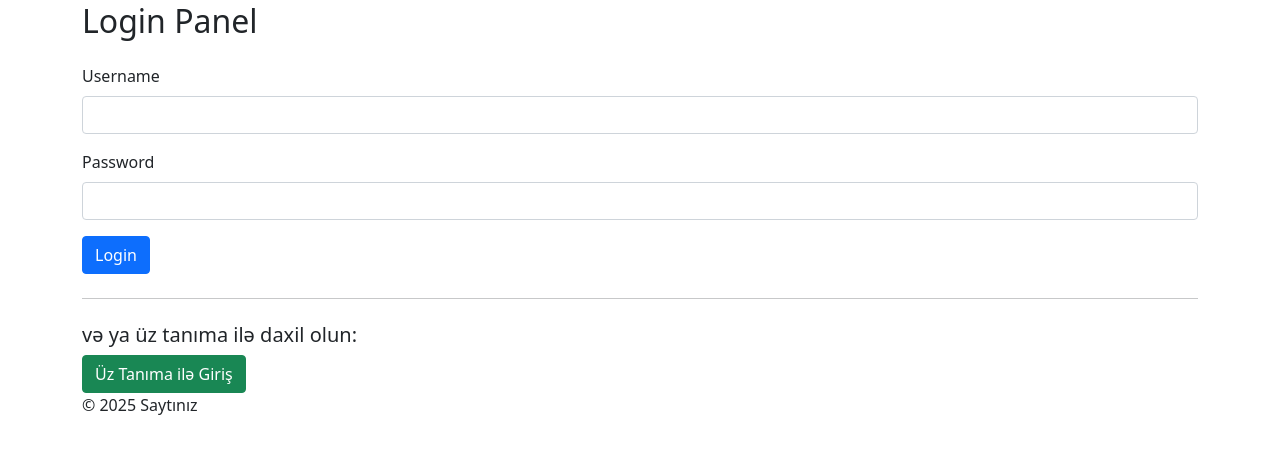
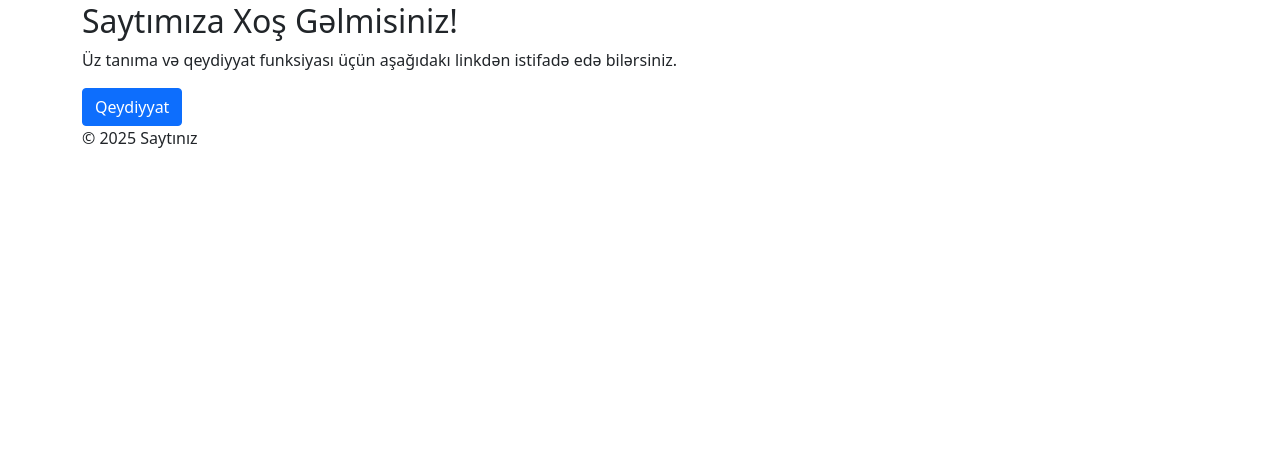
Before and after one commit to AdiltTeam/bonus, a Flask app: page / in a window 1280 px wide. Shown: the part 78-532 px from the top of the page. Run offline with Flask 3, Linux system fonts and the light colour scheme; some libraries are stand-ins or nearby versions.

Commit message:
Update index.html

```diff
--- a/templates/index.html
+++ b/templates/index.html
@@ -1,69 +1,9 @@
-{% extends "base.html" %}
+{% extends 'base.html' %}
+
+{% block title %}Ana Səhifə{% endblock %}
 
 {% block content %}
-    <h2 class="mb-4">Login Panel</h2>
-
-    <!-- Klassik login formu -->
-    <form method="POST">
-        {{ form.hidden_tag() }}
-
-        <div class="mb-3">
-            {{ form.username.label(class="form-label") }}
-            {{ form.username(class="form-control") }}
-        </div>
-
-        <div class="mb-3">
-            {{ form.password.label(class="form-label") }}
-            {{ form.password(class="form-control") }}
-        </div>
-
-        <button type="submit" class="btn btn-primary">Login</button>
-    </form>
-
-    <hr class="my-4">
-
-    <!-- Üz tanıma ilə giriş -->
-    <h5>və ya üz tanıma ilə daxil olun:</h5>
-    <button id="faceLoginBtn" class="btn btn-success">Üz Tanıma ilə Giriş</button>
-
-    <video id="video" width="320" height="240" autoplay style="display: none;" class="mt-3"></video>
+    <h2>Saytımıza Xoş Gəlmisiniz!</h2>
+    <p>Üz tanıma və qeydiyyat funksiyası üçün aşağıdakı linkdən istifadə edə bilərsiniz.</p>
+    <a href="{{ url_for('register') }}" class="btn btn-primary">Qeydiyyat</a>
 {% endblock %}
-
-{% block scripts %}
-<script>
-    const faceLoginBtn = document.getElementById('faceLoginBtn');
-    const video = document.getElementById('video');
-
-    faceLoginBtn.addEventListener('click', async () => {
-        video.style.display = 'block';
-        const stream = await navigator.mediaDevices.getUserMedia({ video: true });
-        video.srcObject = stream;
-
-        const canvas = document.createElement('canvas');
-        canvas.width = 320;
-        canvas.height = 240;
-
-        // 2 saniyə sonra şəkil çək
-        setTimeout(async () => {
-            const context = canvas.getContext('2d');
-            context.drawImage(video, 0, 0, canvas.width, canvas.height);
-            stream.getTracks().forEach(track => track.stop()); // kameranı bağla
-
-            const imageData = canvas.toDataURL('image/jpeg');
-
-            const response = await fetch('/face_login', {
-                method: 'POST',
-                headers: { 'Content-Type': 'application/json' },
-                body: JSON.stringify({ image: imageData })
-            });
-
-            const result = await response.json();
-            if (result.success) {
-                window.location.href = "/dashboard";
-            } else {
-                alert("Üz tanıma ilə giriş uğursuz oldu!");
-            }
-        }, 2000);
-    });
-</script>
-{% endblock %}
```
